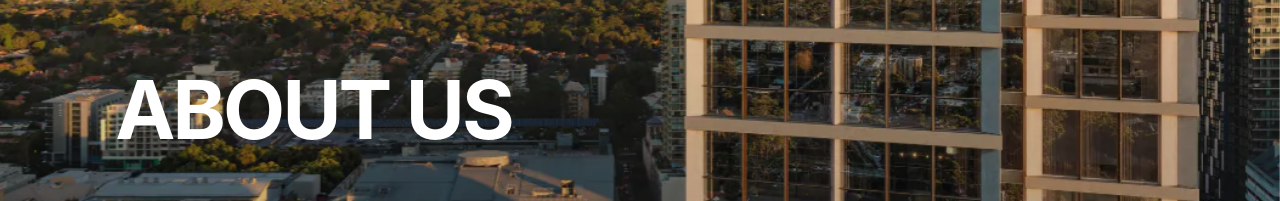
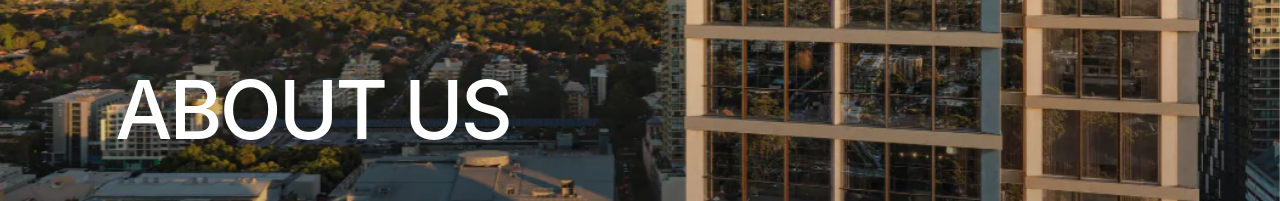
Before and after one commit to ryanzzeng/oia-group-nextjs, a Next.js app: page /about-us in a window 1280 px wide. Shown: the part 511-712 px from the top of the page. Built offline with nearby package versions, Linux system fonts and the light colour scheme.

Commit message:
update for hero headings

```diff
--- a/app/globals.css
+++ b/app/globals.css
@@ -316,6 +316,9 @@ footer.brand-footer{position:relative;display:block;width:100%;height:420px;min-
   .oia-home .featured-news>h2{margin-left:20px;margin-right:20px}
 }
 
+/* Match internal page hero headings to the lighter home-page title weight. */
+.about-hero h1,.projects-hero h1,.showcase-hero h1,.news-hero h1{font-weight:500}
+
 /* Redesigned shared footer. */
 footer.brand-footer{width:calc(100% - 36px);height:456px;min-height:456px;margin:22px 18px 0;background:#2856a2}
 .brand-footer nav{left:5%;top:101px;bottom:auto;gap:64px}.brand-footer nav a{font-size:22px;line-height:1.2}
```
